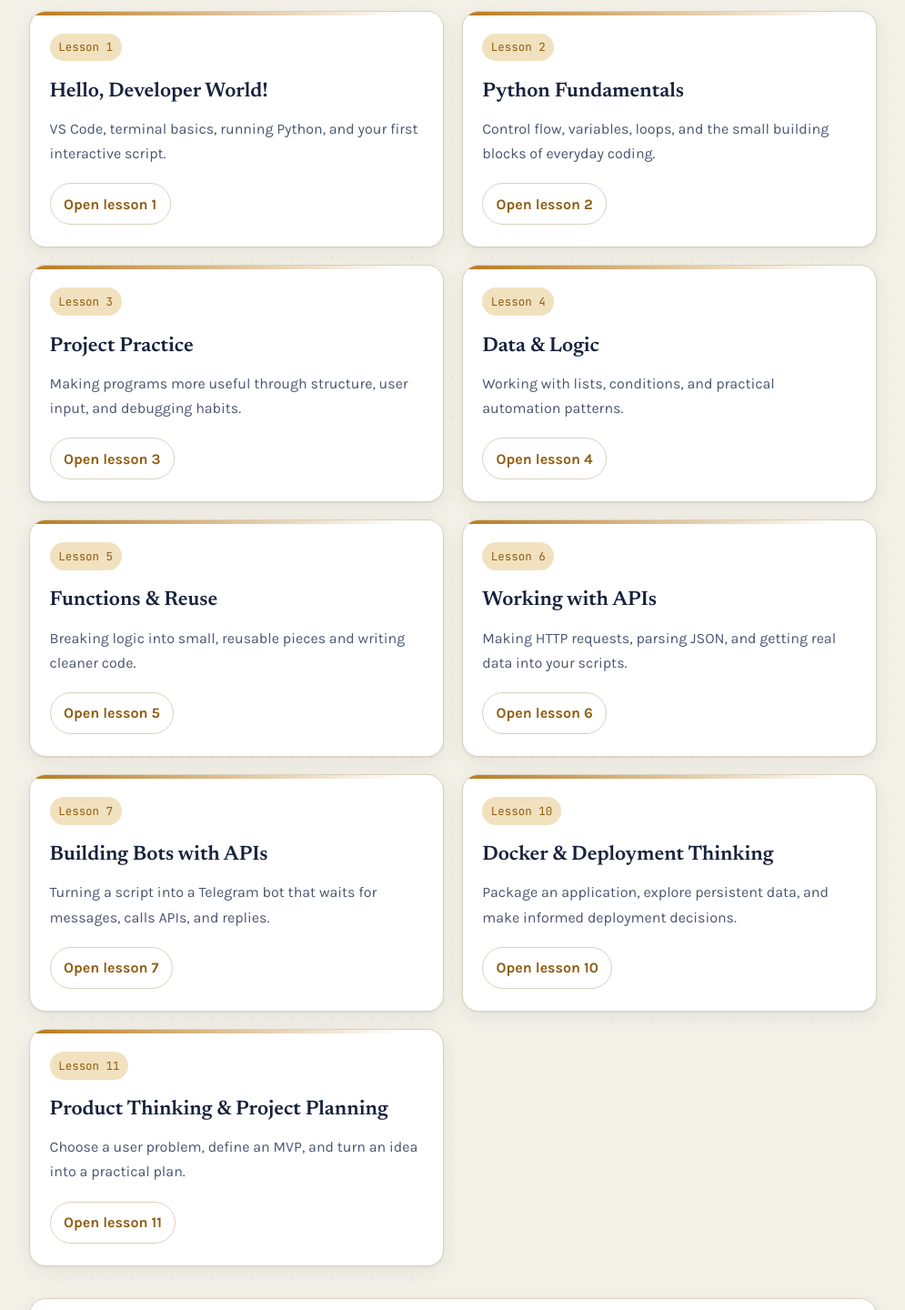
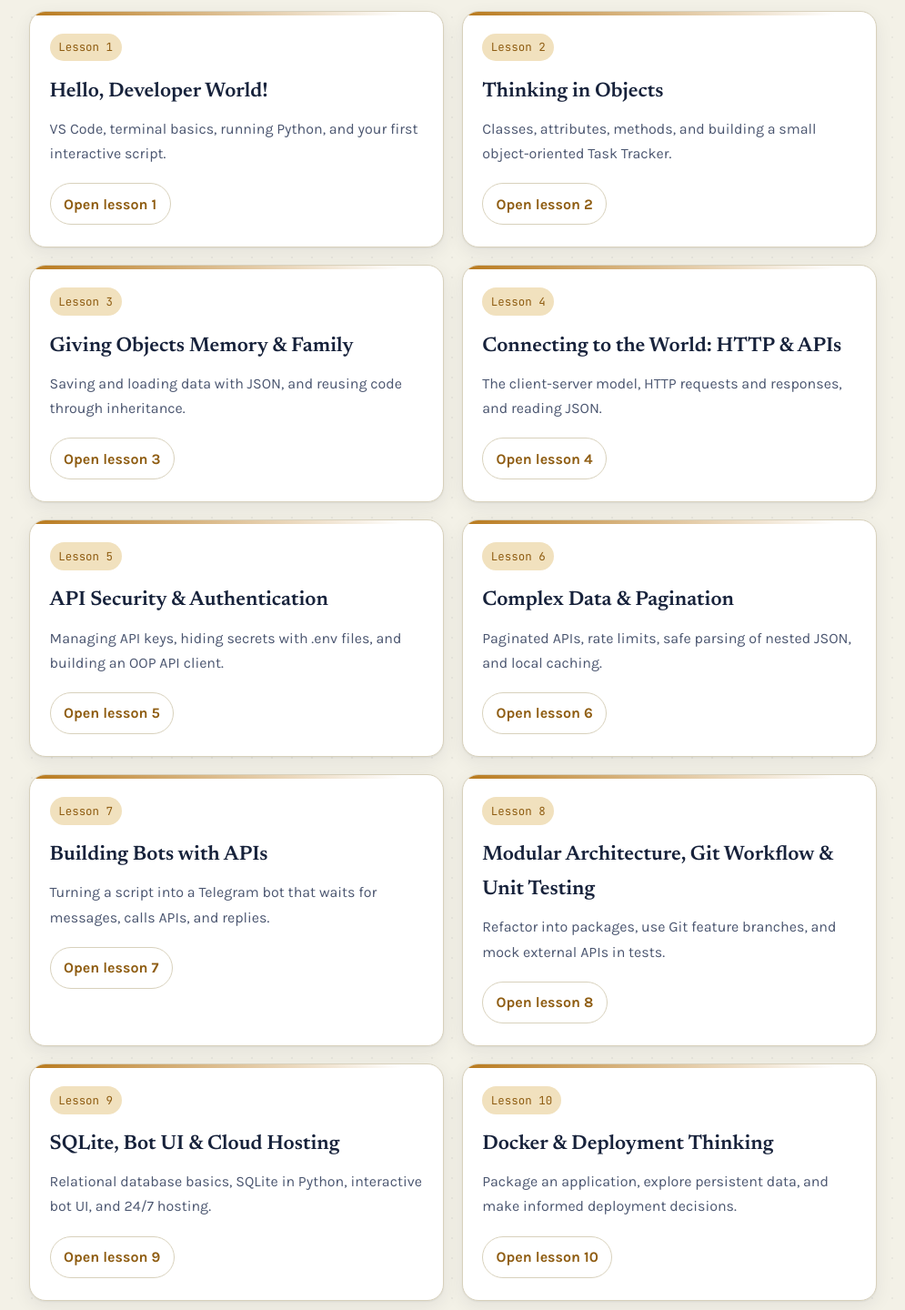
Before and after one commit to ardelak/mentorship, a plain HTML site: page levani/index.html in a window 1280 px wide. Shown: the part 400-1840 px from the top of the page at 91% size, without its empty margins (142-1137 px from the left). Drawn offline with Linux system fonts and the light colour scheme.

Commit message:
Add lessons 8-9 to index and correct lesson titles
Co-authored-by: Copilot <223556219+Copilot@users.noreply.github.com>

```diff
--- a/levani/index.html
+++ b/levani/index.html
@@ -195,36 +195,36 @@
 
         <article class="lesson-card">
           <span class="number">Lesson 2</span>
-          <h2>Python Fundamentals</h2>
-          <p>Control flow, variables, loops, and the small building blocks of everyday coding.</p>
+          <h2>Thinking in Objects</h2>
+          <p>Classes, attributes, methods, and building a small object-oriented Task Tracker.</p>
           <a href="lesson2.html">Open lesson 2</a>
         </article>
 
         <article class="lesson-card">
           <span class="number">Lesson 3</span>
-          <h2>Project Practice</h2>
-          <p>Making programs more useful through structure, user input, and debugging habits.</p>
+          <h2>Giving Objects Memory &amp; Family</h2>
+          <p>Saving and loading data with JSON, and reusing code through inheritance.</p>
           <a href="lesson3.html">Open lesson 3</a>
         </article>
 
         <article class="lesson-card">
           <span class="number">Lesson 4</span>
-          <h2>Data & Logic</h2>
-          <p>Working with lists, conditions, and practical automation patterns.</p>
+          <h2>Connecting to the World: HTTP &amp; APIs</h2>
+          <p>The client-server model, HTTP requests and responses, and reading JSON.</p>
           <a href="lesson4.html">Open lesson 4</a>
         </article>
 
         <article class="lesson-card">
           <span class="number">Lesson 5</span>
-          <h2>Functions & Reuse</h2>
-          <p>Breaking logic into small, reusable pieces and writing cleaner code.</p>
+          <h2>API Security &amp; Authentication</h2>
+          <p>Managing API keys, hiding secrets with .env files, and building an OOP API client.</p>
           <a href="lesson5.html">Open lesson 5</a>
         </article>
 
         <article class="lesson-card">
           <span class="number">Lesson 6</span>
-          <h2>Working with APIs</h2>
-          <p>Making HTTP requests, parsing JSON, and getting real data into your scripts.</p>
+          <h2>Complex Data &amp; Pagination</h2>
+          <p>Paginated APIs, rate limits, safe parsing of nested JSON, and local caching.</p>
           <a href="lesson6.html">Open lesson 6</a>
         </article>
 
@@ -233,6 +233,20 @@
           <h2>Building Bots with APIs</h2>
           <p>Turning a script into a Telegram bot that waits for messages, calls APIs, and replies.</p>
           <a href="lesson7.html">Open lesson 7</a>
+        </article>
+
+        <article class="lesson-card">
+          <span class="number">Lesson 8</span>
+          <h2>Modular Architecture, Git Workflow &amp; Unit Testing</h2>
+          <p>Refactor into packages, use Git feature branches, and mock external APIs in tests.</p>
+          <a href="lesson8.html">Open lesson 8</a>
+        </article>
+
+        <article class="lesson-card">
+          <span class="number">Lesson 9</span>
+          <h2>SQLite, Bot UI &amp; Cloud Hosting</h2>
+          <p>Relational database basics, SQLite in Python, interactive bot UI, and 24/7 hosting.</p>
+          <a href="lesson9.html">Open lesson 9</a>
         </article>
 
         <article class="lesson-card">
```
